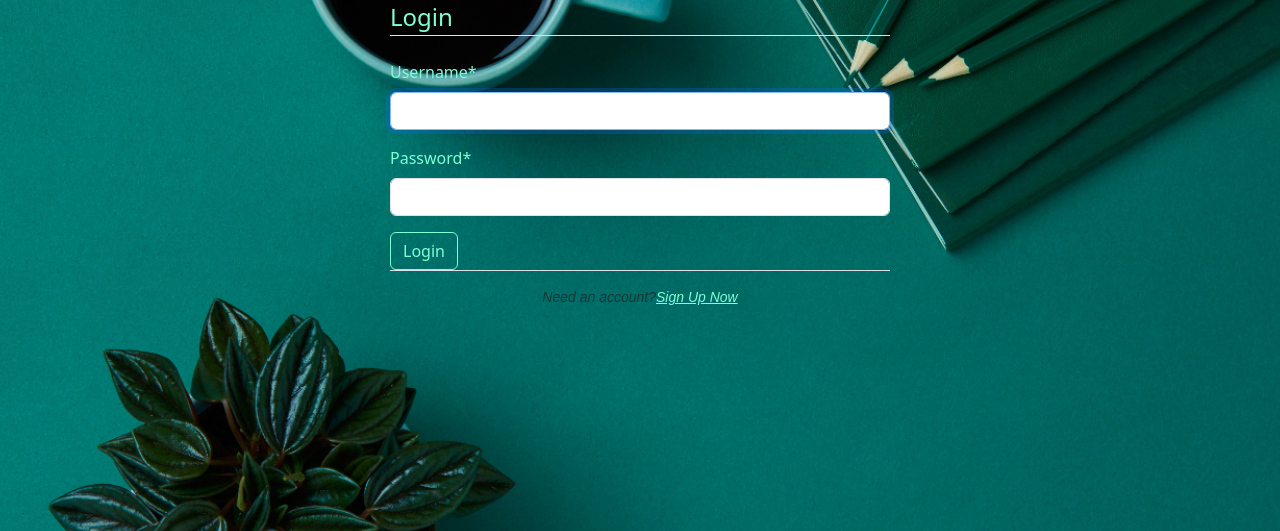
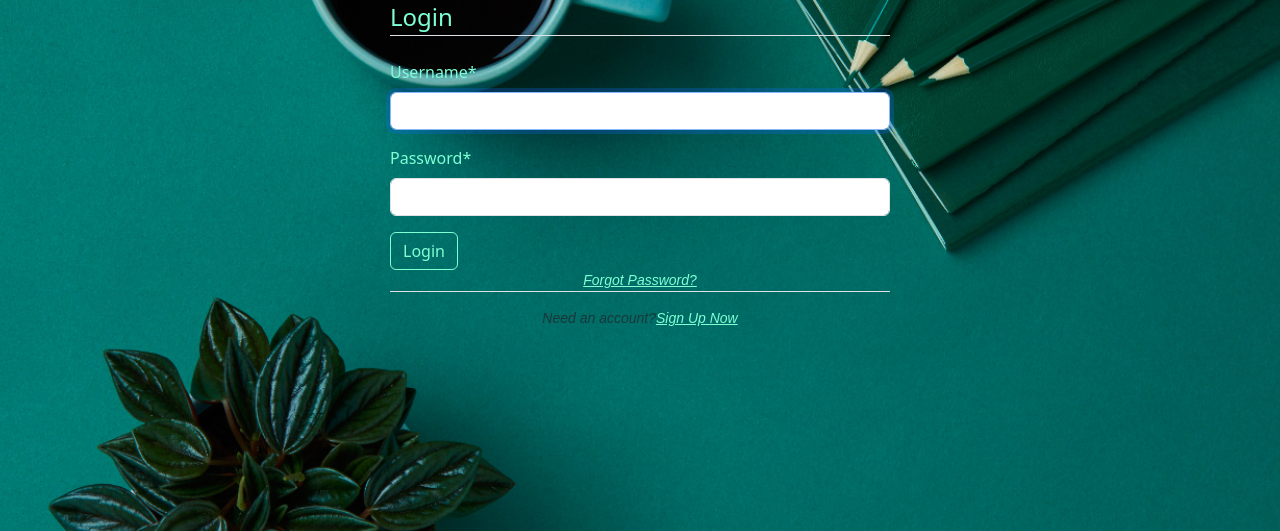
Before and after one commit to Just-Mike4/MRAssistant, a Django app: page /login/ in a window 1280 px wide. Shown: the part 111-642 px from the top of the page. Run offline with Django 4.2, Linux system fonts and the light colour scheme; parts of the project's set-up code (start-up, migrations or seed data) failed here and were passed over; some libraries are stand-ins or nearby versions.

Commit message:
Implemented user reset password link

```diff
--- a/MRAssistant/urls.py
+++ b/MRAssistant/urls.py
@@ -15,17 +15,20 @@ Including another URLconf
 """
 from django.contrib import admin
 from django.urls import path, include
-from django.contrib.auth.views import LogoutView
+from django.contrib.auth.views import (LogoutView,PasswordResetView,
+                                       PasswordResetConfirmView,PasswordResetDoneView,
+                                       PasswordResetCompleteView)
 from users.views import Homepage,SignUpView,ProfileView,LogInView
 from rest_framework.routers import DefaultRouter
 from mood.api_views import MoodDataViewSet,Login,UserRegistrationAPIView
 from users.api_views import CustomUserViewset
 
+
 router=DefaultRouter()
 router.register(r'mood',MoodDataViewSet,basename='user_mood')
 router.register(r'user',CustomUserViewset,basename='user_profile')
 
-urlpatterns = [path("admin/", admin.site.urls),
+urlpatterns = [path("protectedmoodadmin/", admin.site.urls),
                path("api/",include((router.urls, 'api'))),
                path("api/login",Login.as_view(),name='api-login'),
                path("api/register",UserRegistrationAPIView.as_view(),name='api-register'),
@@ -35,4 +38,16 @@ urlpatterns = [path("admin/", admin.site.urls),
                path('login/',LogInView.as_view(),name='login'),
                path('logout/',LogoutView.as_view(template_name='users/logout.html'),name='logout'),
                path('profile/',ProfileView.as_view(),name='profile'),
+               path('password-reset/',
+                    PasswordResetView.as_view(template_name='users/password_reset.html'),
+                    name='password-reset'),
+                path('password-reset/done',
+                    PasswordResetDoneView.as_view(template_name='users/password_reset_done.html'),
+                    name='password_reset_done'),
+                path('password-reset-confirm/<uidb64>/<token>',
+                    PasswordResetConfirmView.as_view(template_name='users/password_reset_confirm.html'),
+                    name='password_reset_confirm'),
+                path('password-reset-complete/',
+                    PasswordResetCompleteView.as_view(template_name='users/password_reset_complete.html'),
+                    name='password_reset_complete'),
                ]
--- a/users/templates/users/login.html
+++ b/users/templates/users/login.html
@@ -11,6 +11,9 @@
       </fieldset>
       <div class="form-group">
           <button class="btn btn-outline-info custom-btn" type="submit">Login</button>
+            <small class="text-muted ml-2">
+                <a href="{% url 'password-reset' %}"> Forgot Password?</a>
+            </small>
       </div>
       <div class="border-top pt-3">
           <small class="text-muted">Need an account?<a class="ml-2" href="{% url 'signup' %}"> Sign Up Now</a></small>
```
Also changed, not shown: MRAssistant/settings.py (+13 -1 lines), users/templates/users/password_reset.html (added, +17 -0 lines), users/templates/users/password_reset_complete.html (added, +9 -0 lines), users/templates/users/password_reset_confirm.html (added, +17 -0 lines), users/templates/users/password_reset_done.html (added, +8 -0 lines), db.sqlite3.
